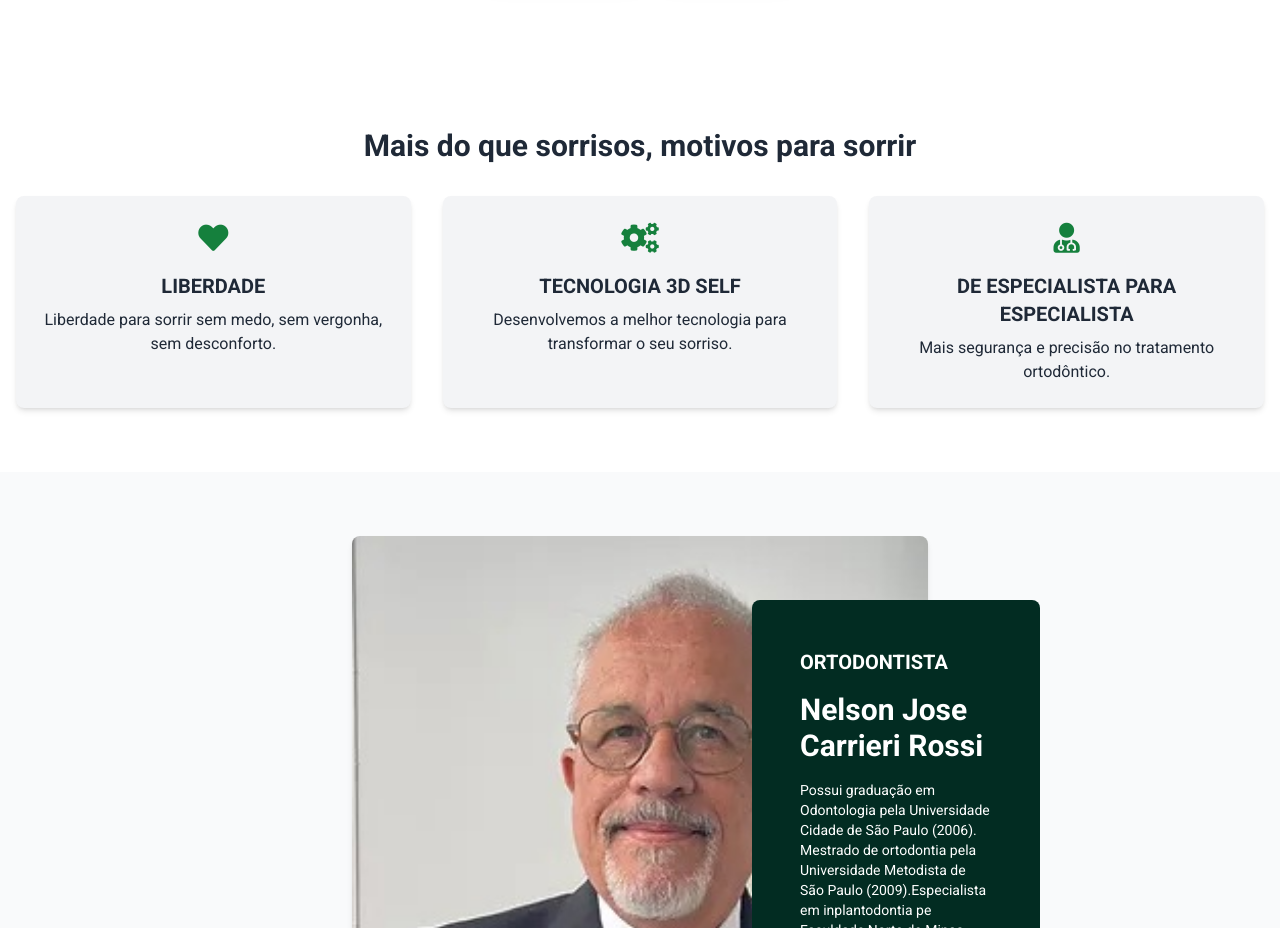
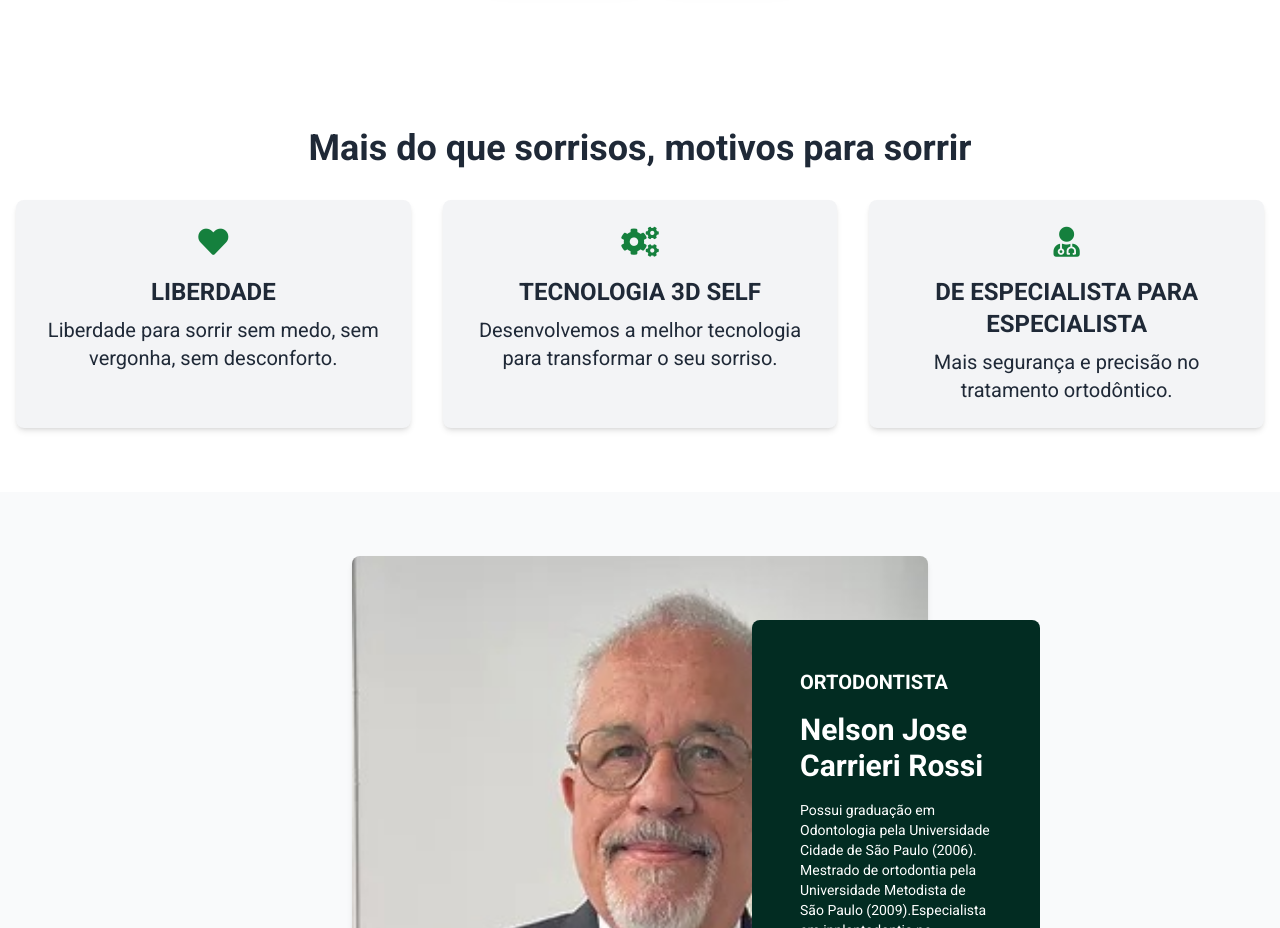
Before and after one commit to DanielScharp/odonto, a plain HTML site: page ia.html in a window 1280 px wide. Shown: the part 800-1728 px from the top of the page. Drawn offline with nearby package versions, Linux system fonts and the light colour scheme.

Commit message:
Update ia.html

```diff
--- a/ia.html
+++ b/ia.html
@@ -143,34 +143,34 @@
     <!-- Features Section -->
     <section class="py-16 bg-white">
         <div class="container mx-auto text-center px-4">
-            <h2 class="text-3xl font-bold mb-8">
+            <h2 class="text-4xl font-bold mb-8">
                 Mais do que sorrisos, motivos para sorrir
             </h2>
-            <div class="grid grid-cols-1 md:grid-cols-3 gap-8">
-                <div class="bg-gray-100 p-6 rounded-lg shadow-md">
+            <div class="grid grid-cols-1 lg:grid-cols-3 gap-8">
+                <div class="bg-gray-100 p-6 rounded-lg shadow-md text-xl">
                     <i class="fas fa-heart text-3xl text-green-700 mb-4">
                     </i>
-                    <h3 class="text-xl font-semibold mb-2">
+                    <h3 class="text-2xl font-semibold mb-2">
                         LIBERDADE
                     </h3>
                     <p>
                         Liberdade para sorrir sem medo, sem vergonha, sem desconforto.
                     </p>
                 </div>
-                <div class="bg-gray-100 p-6 rounded-lg shadow-md">
+                <div class="bg-gray-100 p-6 rounded-lg shadow-md text-xl">
                     <i class="fas fa-cogs text-3xl text-green-700 mb-4">
                     </i>
-                    <h3 class="text-xl font-semibold mb-2">
+                    <h3 class="text-2xl font-semibold mb-2">
                         TECNOLOGIA 3D SELF
                     </h3>
                     <p>
                         Desenvolvemos a melhor tecnologia para transformar o seu sorriso.
                     </p>
                 </div>
-                <div class="bg-gray-100 p-6 rounded-lg shadow-md">
+                <div class="bg-gray-100 p-6 rounded-lg shadow-md text-xl">
                     <i class="fas fa-user-md text-3xl text-green-700 mb-4">
                     </i>
-                    <h3 class="text-xl font-semibold mb-2">
+                    <h3 class="text-2xl font-semibold mb-2">
                         DE ESPECIALISTA PARA ESPECIALISTA
                     </h3>
                     <p>
```
